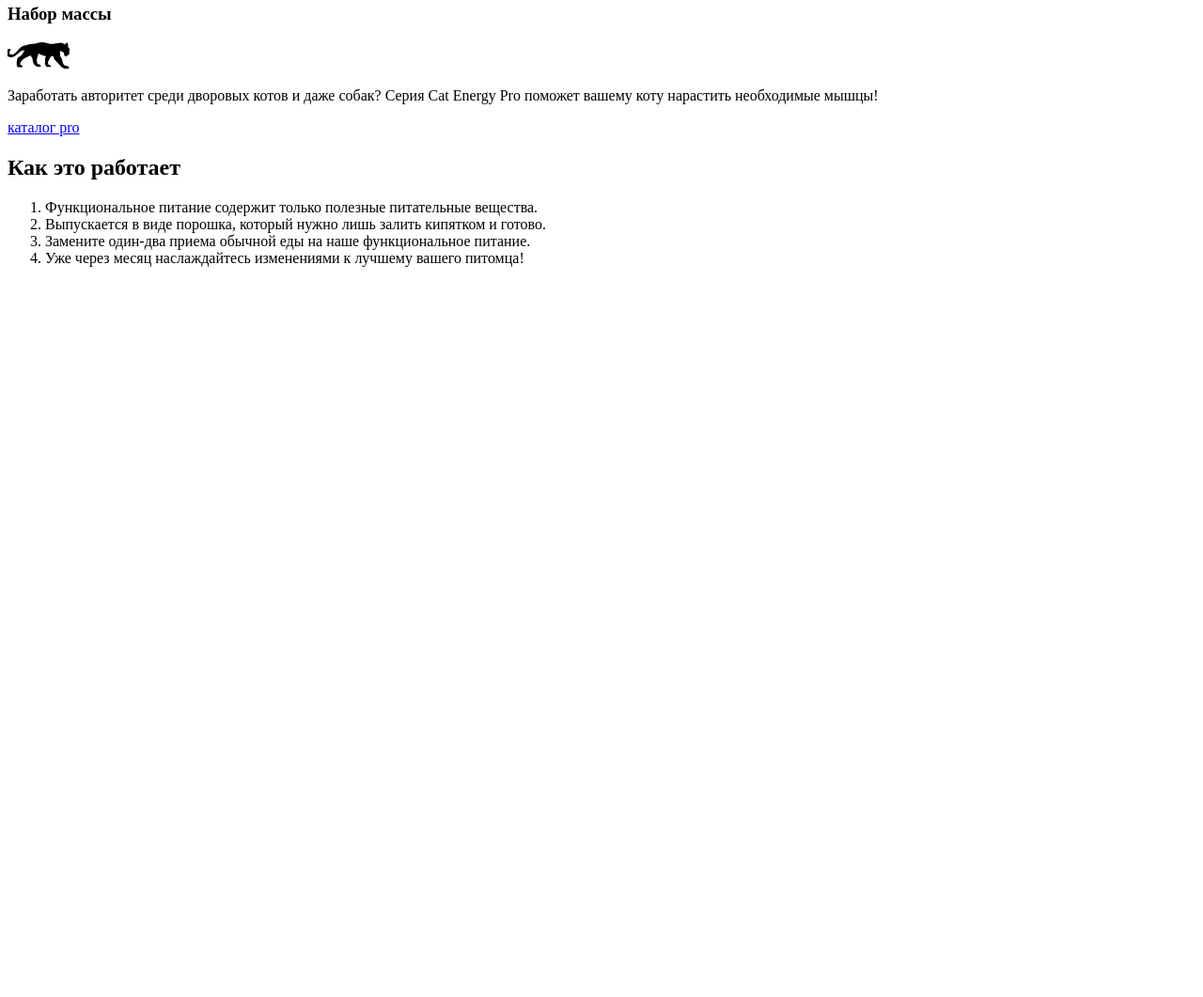
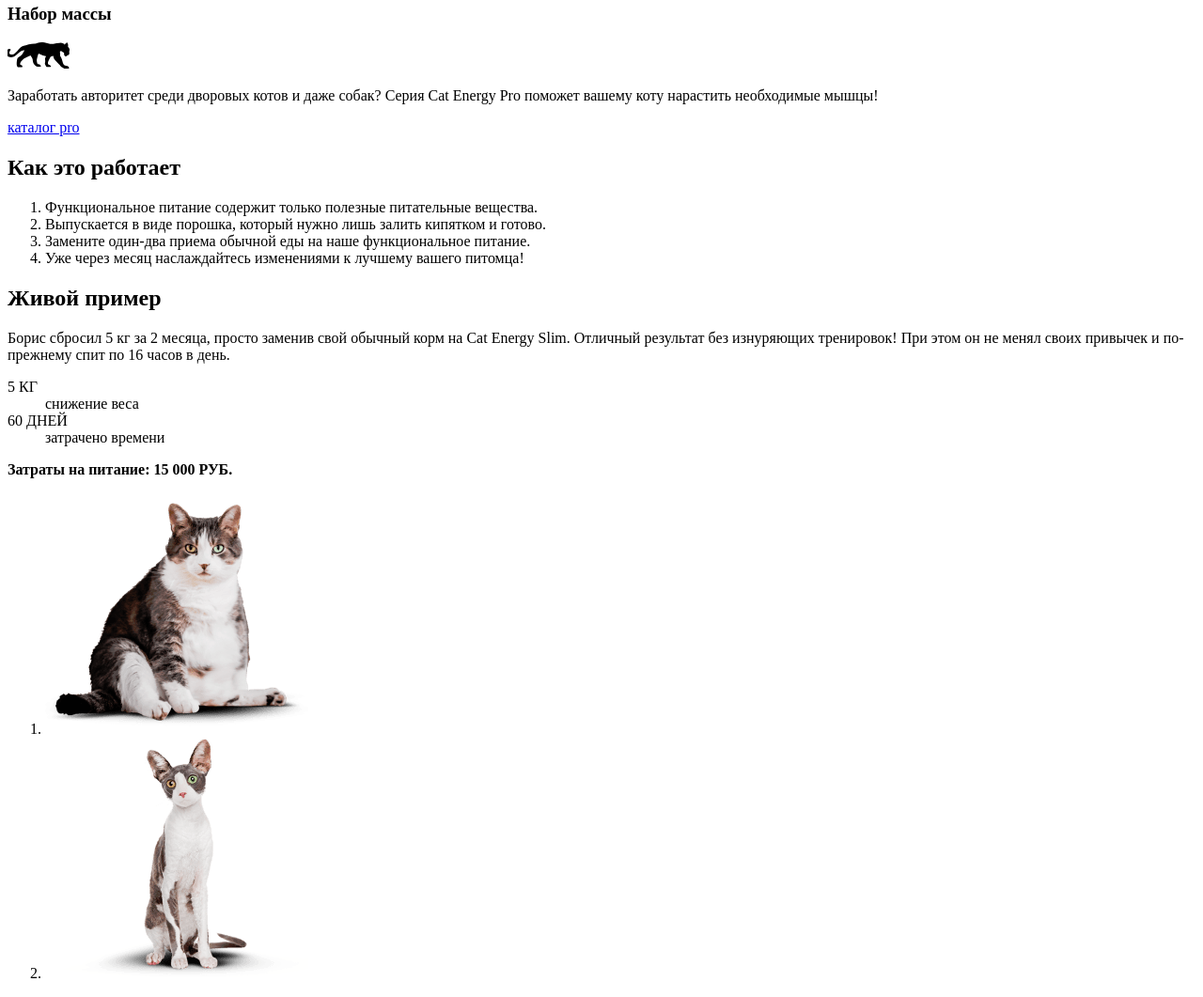
Before and after one commit to htmlacademy-adaptive/1872141-cat-energy-1, a website: page source/index.html in a window 1280 px wide. Shown: the part 803-1864 px from the top of the page at 94% size. Before the commit the page ends 1103 px from the top, so only its background shows below. Drawn offline with Linux system fonts and the light colour scheme.

Commit message:
Разметка раздела Живой-пример главной страницы

```diff
--- a/source/index.html
+++ b/source/index.html
@@ -9,10 +9,10 @@
       <div class="main-header__logo-nav logo-nav-wrapper">
         <div class="logo-nav-wrapper__logo logo">
           <a class="logo__image-link" href="index.html">
-            <img class="logo__image" src="img/logo-image.svg" width="33" height="38" alt="Картинка логотипа компании">
+            <img class="logo__image" src="img/index/logo-image.svg" width="33" height="38" alt="Картинка логотипа компании">
           </a>
           <a class="logo__text-link" href="index.html">
-            <img class="logo__text" src="img/logo-text.svg" width="101" height="18" alt="Название компании">
+            <img class="logo__text" src="img/index/logo-text.svg" width="101" height="18" alt="Название компании">
           </a>
         </div>
         <nav class="logo-nav-wrapper__nav navigation">
@@ -42,7 +42,7 @@
       <div class="main-header__promo promo-wrapper">
         <p class="promo-wrapper__intro">Функциональное питание для котов</p>
         <p class="promo-wrapper__slogan">Занялся собой? Займись котом!</p>
-        <img class="promo-wrapper__image" src="img/header_promo.png" width="280" height="270" alt="Упаковка корма кэт энерджи с курицей">
+        <img class="promo-wrapper__image" src="img/index/header-promo.png" width="280" height="270" alt="Упаковка корма кэт энерджи с курицей">
         <!--Я правильно понял, что при переключении между разными устройствами положение кнопки будет меняться наложение поверх изображения и дублировать её (как дублировали при вёрстке "Барбершопа") не нужно?-->
         <a class="promo-wrapper__link" href="#">
           подобрать программу
@@ -55,7 +55,7 @@
         <h2 class="visually-hidden">Что вы хотите для своего питомца?</h2>
         <div class="servic__weight-loss weight-loss">
           <h3 class="weight-loss__title">похудение</h3>
-          <img class="weight-loss__image" src="img/silhouette-cat-slim.svg" width="36" height="50" alt="Силуэт сидящей египетской кошки в ошейнике">
+          <img class="weight-loss__image" src="img/index/silhouette-cat-slim.svg" width="36" height="50" alt="Силуэт сидящей египетской кошки в ошейнике">
           <p class="weight-loss__text">Ваш кот весит больше собаки и почти утратил способность лазить по деревьям? Пора на диету! Cat Energy Slim поможет вашему питомцу сбросить лишний вес.</p>
           <a class="weight-loss__link" href="#">
             каталог slim
@@ -63,14 +63,15 @@
         </div>
         <div class="servic__weight-gain weight-gain">
           <h3 class="weight-gain__title">Набор массы</h3>
-          <img class="weight-gain__image" src="img/silhouette-panther.svg" width="67" height="28" alt="Силуэт идущей пантеры">
+          <img class="weight-gain__image" src="img/index/silhouette-panther.svg" width="67" height="28" alt="Силуэт идущей пантеры">
           <p class="weight-gain__text">Заработать авторитет среди дворовых котов и даже собак? Серия Cat Energy Pro поможет вашему коту нарастить необходимые мышцы!</p>
           <a class="weight-gain__link" href="#">
             каталог pro
           </a>
         </div>
       </section>
-      <aside class="how-it-works">
+      <!--Неуверен на счёт правильного выбора тега... Возможно тут лучше использовать тег article? По идее этот блок можно на любую другую страницу поместить, но тогда не сосвсем будет понятен смысл текста. Другими словами блок относительно независим от остального наполнения страницы.-->
+      <article class="main-container__how-it-works how-it-works">
         <h2 class="how-it-works__title">Как это работает</h2>
         <ol class="how-it-works__list">
           <li class="how-it-works__item">Функциональное питание содержит только полезные питательные вещества.</li>
@@ -78,7 +79,42 @@
           <li class="how-it-works__item">Замените один-два приема обычной еды на наше функциональное питание.</li>
           <li class="how-it-works__item">Уже через месяц наслаждайтесь изменениями к лучшему вашего питомца!</li>
         </ol>
-      </aside>
+      </article>
+      <section class="main-container__live-example live-example">
+        <h2 class="live-example__title">Живой пример</h2>
+        <p class="live-example__text">Борис сбросил 5 кг за 2 месяца, просто заменив свой обычный корм на Cat Energy Slim. Отличный результат без изнуряющих тренировок! При этом он не менял своих привычек и по-прежнему спит по 16 часов в день. </p>
+        <dl class="live-example__list service-result-list">
+          <div class="service-result-list__item">
+            <dt class="service-result-list_benefit">
+              5 КГ
+            </dt>
+            <dd class="service-result-list__description">
+              снижение веса
+            </dd>
+          </div>
+          <div class="service-result-list__item">
+            <dt class="service-result-list__benefit">
+              60 ДНЕЙ
+            </dt>
+            <dd class="service-result-list__description">
+              затрачено времени
+            </dd>
+          </div>
+        </dl>
+        <!--Может тут лучше использовать заголовок h3?-->
+        <p class="live-example__promo"><strong>Затраты на питание: 15 000 РУБ. </strong></p>
+        <div class="live-example__slider-wrapper slider">
+          <!--Я же правильно понимаю, что в этом слайдере порядок сладдов фиксирован и важен? Или тут всё же использовать ненумерованный список?-->
+          <ol class="slider__list">
+            <li class="slider__item">
+              <img class="slider__image_before" src="img/index/Fat-cat.png" width="280" height="256" alt="Толстый кот">
+            </li>
+            <li class="slider__item">
+              <img class="slider__image_after" src="img/index/slim-cat.png" width="280" height="256" alt="Худой кот">
+            </li>
+          </ol>
+        </div>
+      </section>
     </main>
   </body>
 </html>
```
Also changed, not shown: source/img/index/Fat-cat.png (added), source/img/index/header-promo.png (renamed from source/img/header_promo.png), source/img/index/htmlacademy.svg (renamed from source/img/htmlacademy.svg), source/img/index/logo-image.svg (renamed from source/img/logo-image.svg), source/img/index/logo-text.svg (renamed from source/img/logo-text.svg), source/img/index/nav-open-button.svg (renamed from source/img/nav-open-button.svg), source/img/index/silhouette-cat-slim.svg (renamed from source/img/silhouette-cat-slim.svg), source/img/index/silhouette-panther.svg (renamed from source/img/silhouette-panther.svg), source/img/index/slim-cat.png (added).
